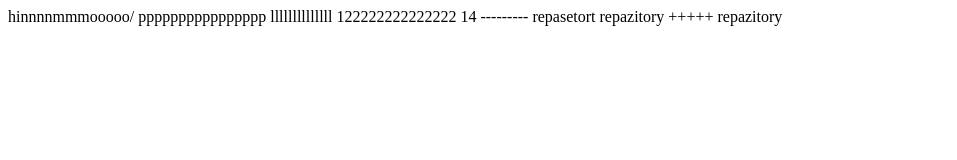
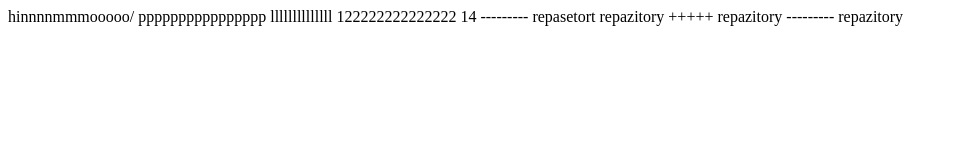
Before and after one commit to parhampeb650/test3, a plain HTML site: page index.html in a window 1280 px wide. Shown: the whole page, without its empty margins (0-957 px from the left). Drawn offline with Linux system fonts and the light colour scheme.

Commit message:
level 3 html

```diff
--- a/index.html
+++ b/index.html
@@ -8,4 +8,6 @@
     repasetort repazitory
     +++++
     repazitory
+    ---------
+    repazitory
  </p>
```
